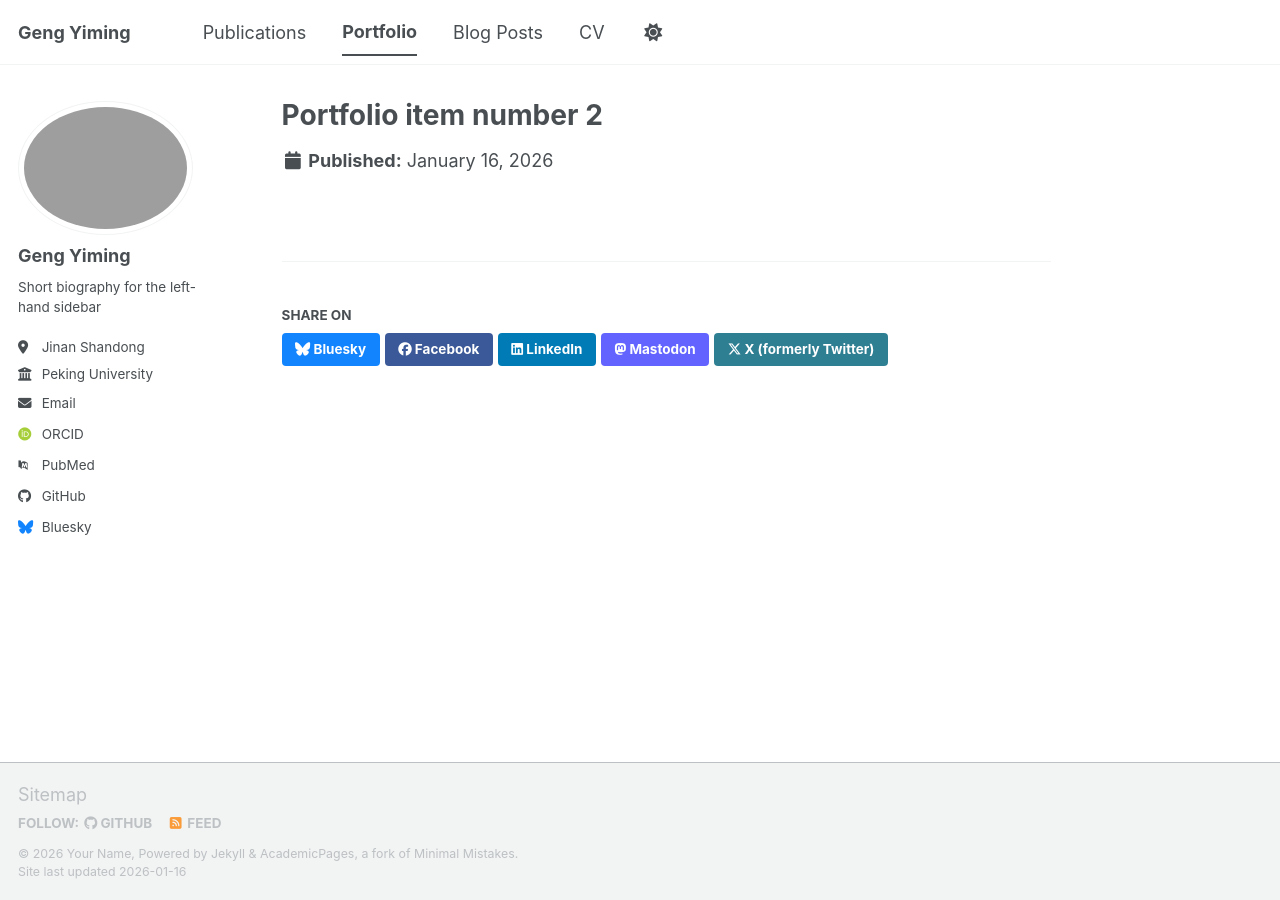
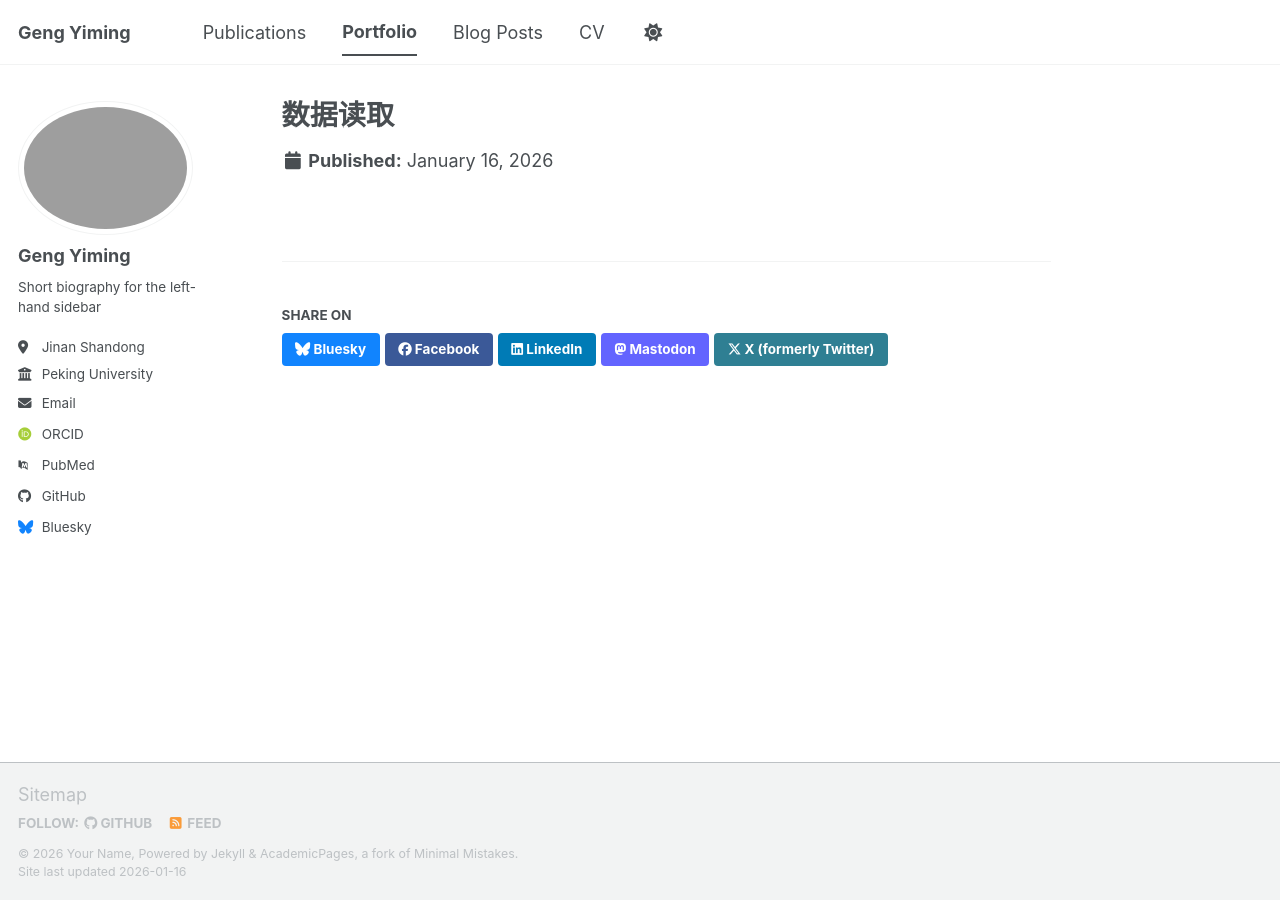
Before and after one commit to GENGYIM/GENGYIM.github.io, a Jekyll site: the page built from _portfolio/portfolio-1.md, in a window 1280 px wide. Built offline with Jekyll 4.4.1, drawn with Linux system fonts in a browser that asks for light colours; some web fonts are replaced; a script bundle is joined from its source files by our own code; library files that are not in the unit come from our copies.

Commit message:
Update portfolio-1.md

```diff
--- a/_portfolio/portfolio-1.md
+++ b/_portfolio/portfolio-1.md
@@ -1,6 +1,6 @@
 ---
 # front matter 中的 title 可保留（用于 portfolio 列表页索引，无实际跳转作用）
-title: "Portfolio item number 2"
+title: "数据读取"
 excerpt: "Short description of portfolio item number 2<br/><img src='/images/500x300.png' alt='项目图片'>"
 collection: portfolio
 ---
```
